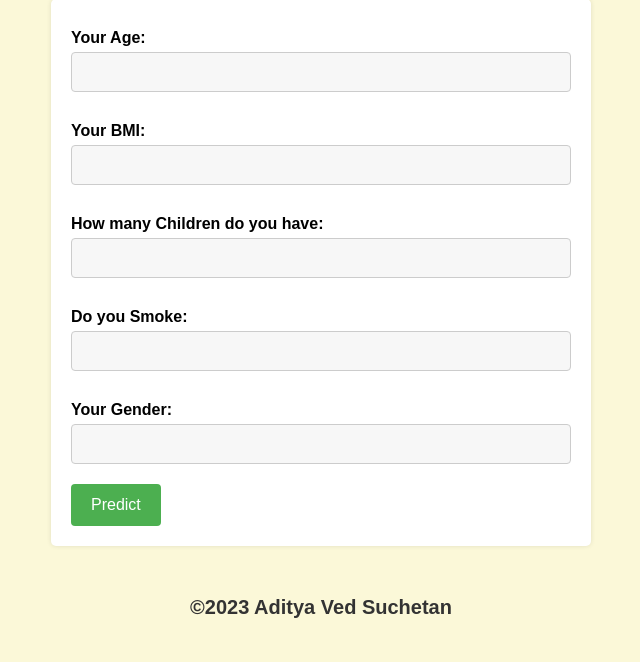
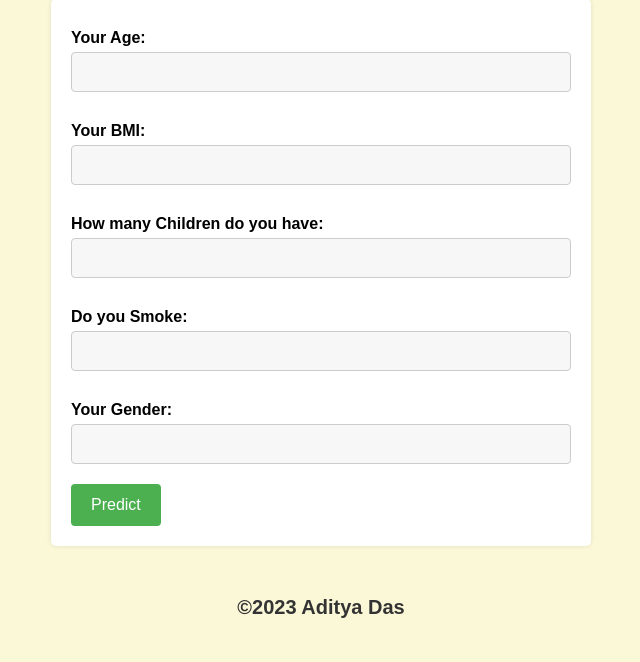
Before and after one commit to Aditya-0911/Insurance, a Flask app: page / in a window 1280 px wide. Shown: the part 138-800 px from the top of the page, without its empty margins (319-959 px from the left). Run offline with Flask 2, Linux system fonts and the light colour scheme.

Commit message:
Update index.html

```diff
--- a/templates/index.html
+++ b/templates/index.html
@@ -87,6 +87,6 @@
 	{% if insurance %}
 		<p>Your Predicted Insurance Premium in INR: {{ insurance }}</p>
 	{% endif %}
-	<p>©2023 Aditya Ved Suchetan</p>
+	<p>©2023 Aditya Das </p>
 </body>
 </html>
```
